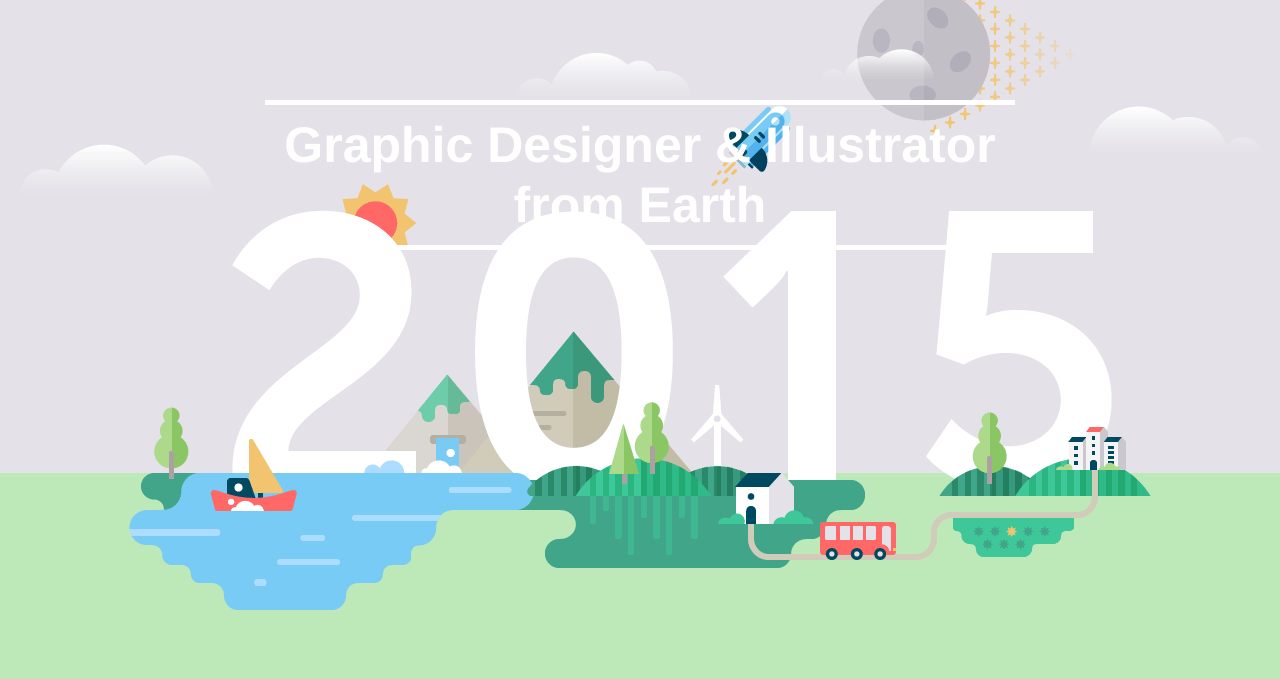
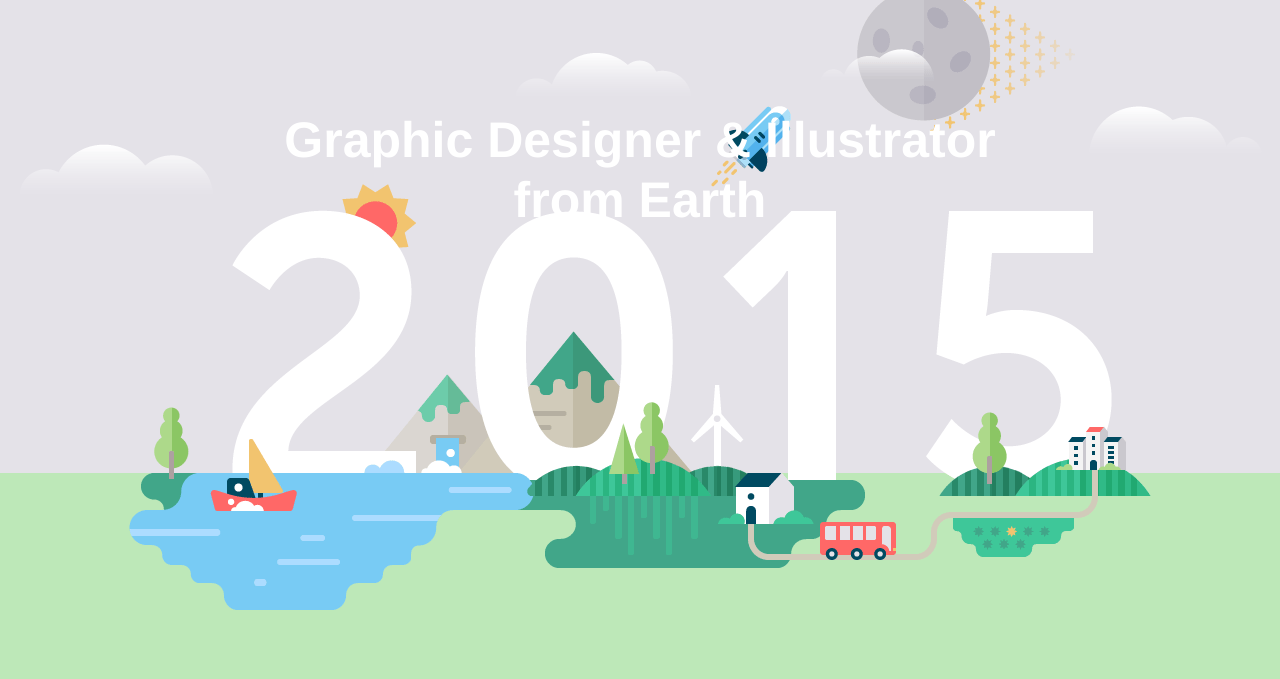
Before and after one commit to Mylenela/old.mylenela.fr, a Django app: template templates/pages/home.html in a window 1280 px wide. Shown: the part 99-778 px from the top of the page. Run offline with Django 3.2, Linux system fonts and the light colour scheme; the template is opened without the code that fills it: most values are stand-ins (such as "Sample title", 1, 10 or a date in 2020); grey boxes marked "Sample" are stand-in pictures; parts of the project's set-up code (start-up, migrations or seed data) failed here and were passed over; some libraries are stand-ins or nearby versions.

Commit message:
Remove white lines from h1

```diff
--- a/assets/css/style.css
+++ b/assets/css/style.css
@@ -79,8 +79,8 @@ a:hover {
     color: white;
     padding: 10px 0px;
     font-size: 50px;
-    border-top: 5px solid white;
-    border-bottom: 5px solid white;
+    /*border-top: 5px solid white;
+    border-bottom: 5px solid white;*/
     line-height: 60px; }
 
 .controls ul {
```
